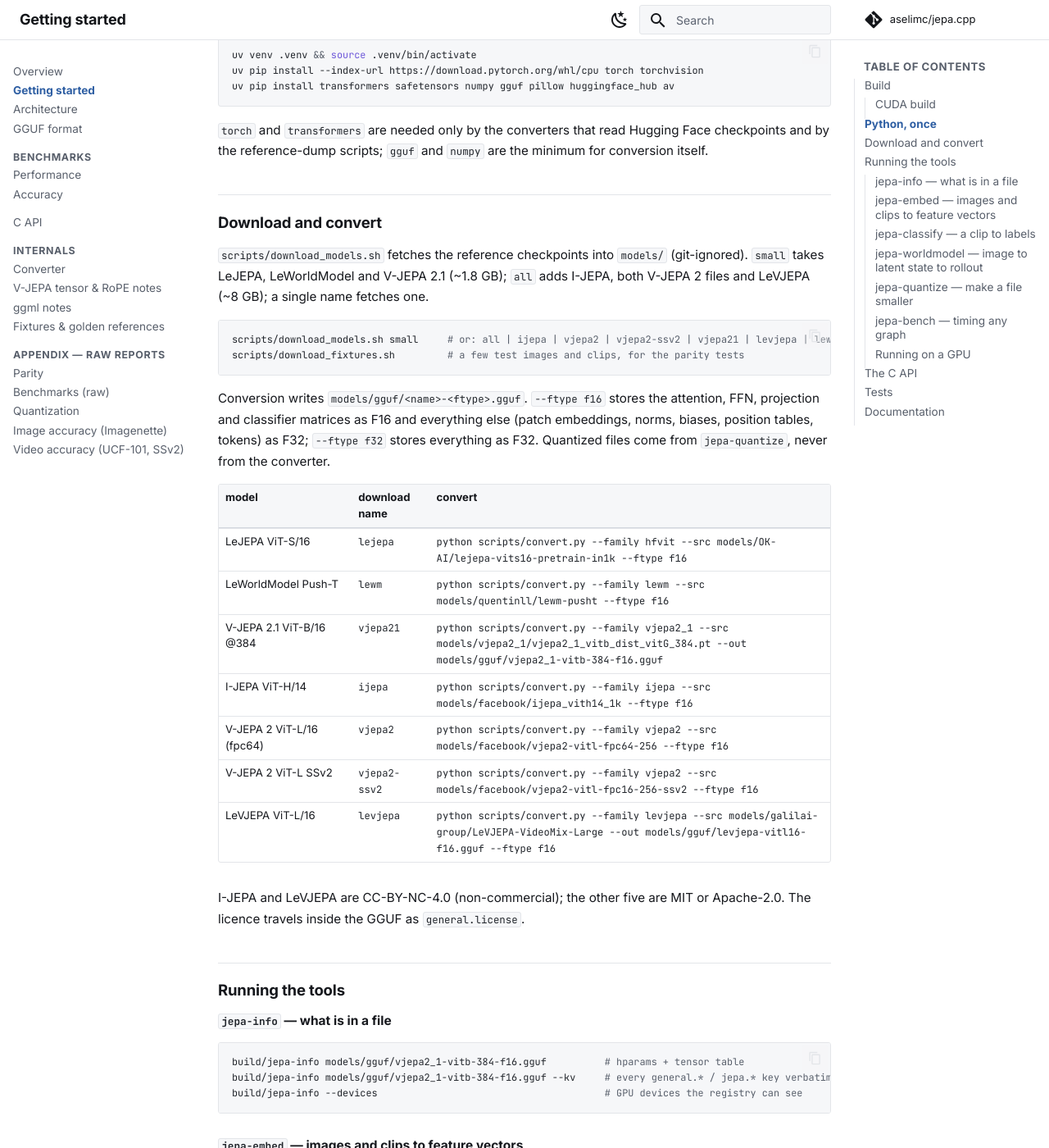
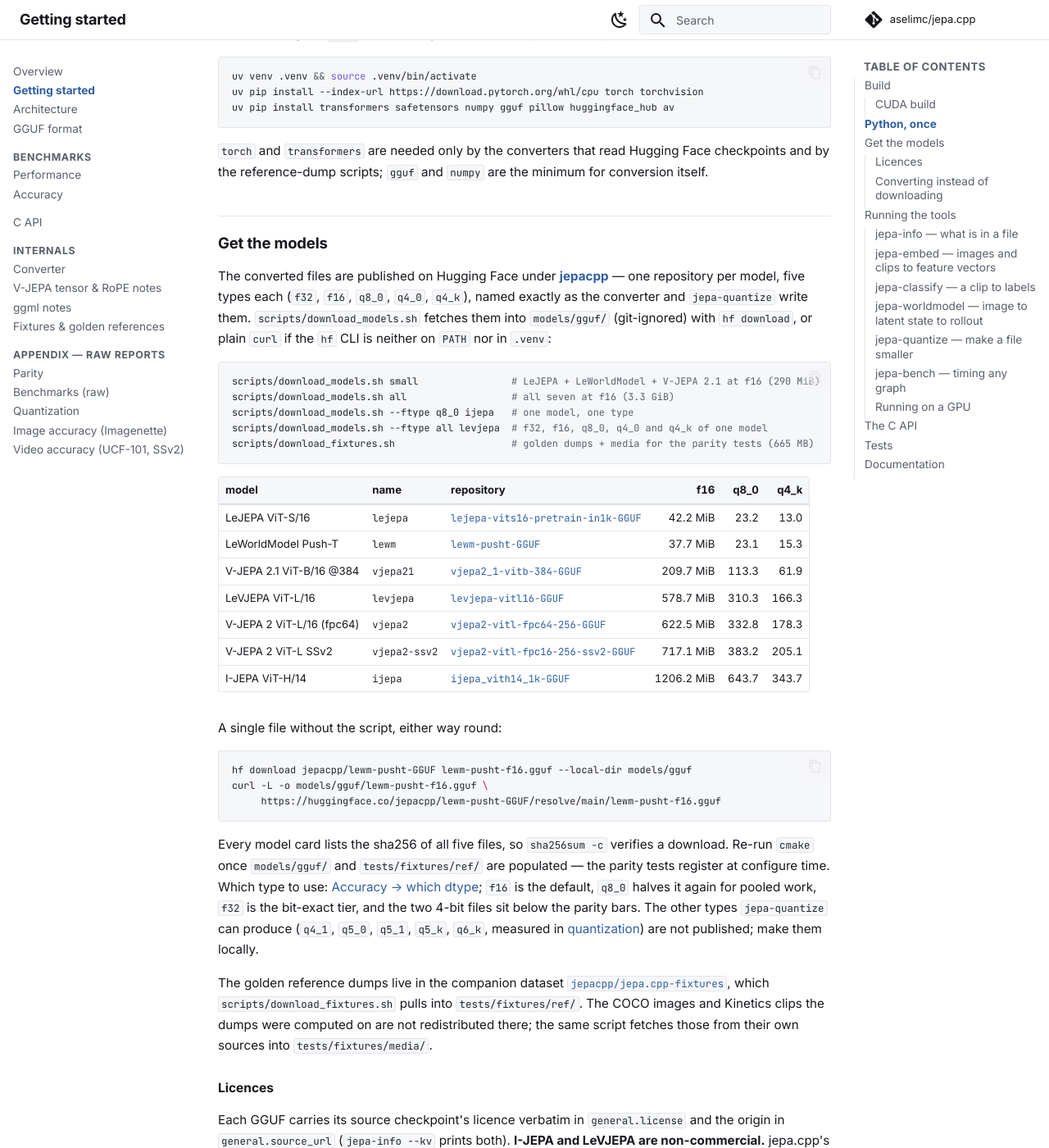
Before and after one commit to aselimc/jepa.cpp, an MkDocs documentation site: the page built from docs/getting-started.md, in a window 1280 px wide and 1400 px high, scrolled down 1450 px. Shown: the whole window at 82% size. Built offline with MkDocs 1.6.1 and Material for MkDocs 9.7.7, drawn with Linux system fonts in a browser that asks for light colours; comment, search, counter and statistics services are not loaded; some of the changed text lies outside the part shown.

Commit message:
docs: document the Hugging Face downloads and the per-model licences
getting-started leads with the seven jepacpp/*-GGUF repositories -- repo, name
and f16/q8_0/q4_k size per model, the one-file hf/curl commands, the sha256 the
model cards carry -- and keeps conversion as the alternative behind --convert.
A new "Licences" table names, for each checkpoint, the declared licence, where
that statement lives (card metadata, upstream LICENSE, or the repository-level
grant for the bare V-JEPA 2.1 .pt) and what redistributing the converted weights
requires; I-JEPA and LeVJEPA are non-commercial, the other five are MIT or
Apache-2.0, none is gated and none carries an acceptable-use policy.

README swaps the convert-first quickstart for the download, keeps three tables,
and points at the licence table; index.md names the org in the overview and in
the getting-started row; the fixtures README records that the dataset carries
ref/ only, under CC BY-NC 4.0, with the media left at its own sources.

````diff
--- a/docs/getting-started.md
+++ b/docs/getting-started.md
@@ -56,7 +56,8 @@
 
 ## Python, once
 
-Python is needed only to download and convert checkpoints. Nothing in the inference path uses it.
+Python is needed only to convert checkpoints yourself. Downloading the already-converted GGUFs needs
+nothing but `curl`, and nothing in the inference path uses Python at all.
 
 ```bash
 uv venv .venv && source .venv/bin/activate
@@ -67,15 +68,81 @@
 `torch` and `transformers` are needed only by the converters that read Hugging Face checkpoints and
 by the reference-dump scripts; `gguf` and `numpy` are the minimum for conversion itself.
 
-## Download and convert
+## Get the models
 
-`scripts/download_models.sh` fetches the reference checkpoints into `models/` (git-ignored).
-`small` takes LeJEPA, LeWorldModel and V-JEPA 2.1 (~1.8 GB); `all` adds I-JEPA, both V-JEPA 2 files and
-LeVJEPA (~8 GB); a single name fetches one.
+The converted files are published on Hugging Face under **[jepacpp](https://huggingface.co/jepacpp)** —
+one repository per model, five types each (`f32`, `f16`, `q8_0`, `q4_0`, `q4_k`), named exactly as the
+converter and `jepa-quantize` write them. `scripts/download_models.sh` fetches them into `models/gguf/`
+(git-ignored) with `hf download`, or plain `curl` if the `hf` CLI is neither on `PATH` nor in `.venv`:
 
 ```bash
-scripts/download_models.sh small     # or: all | ijepa | vjepa2 | vjepa2-ssv2 | vjepa21 | levjepa | lewm | lejepa
-scripts/download_fixtures.sh         # a few test images and clips, for the parity tests
+scripts/download_models.sh small                # LeJEPA + LeWorldModel + V-JEPA 2.1 at f16 (290 MiB)
+scripts/download_models.sh all                  # all seven at f16 (3.3 GiB)
+scripts/download_models.sh --ftype q8_0 ijepa   # one model, one type
+scripts/download_models.sh --ftype all levjepa  # f32, f16, q8_0, q4_0 and q4_k of one model
+scripts/download_fixtures.sh                    # golden dumps + media for the parity tests (665 MB)
+```
+
+| model | name | repository | f16 | q8_0 | q4_k |
+|---|---|---|---:|---:|---:|
+| LeJEPA ViT-S/16 | `lejepa` | [`lejepa-vits16-pretrain-in1k-GGUF`](https://huggingface.co/jepacpp/lejepa-vits16-pretrain-in1k-GGUF) | 42.2 MiB | 23.2 | 13.0 |
+| LeWorldModel Push-T | `lewm` | [`lewm-pusht-GGUF`](https://huggingface.co/jepacpp/lewm-pusht-GGUF) | 37.7 MiB | 23.1 | 15.3 |
+| V-JEPA 2.1 ViT-B/16 @384 | `vjepa21` | [`vjepa2_1-vitb-384-GGUF`](https://huggingface.co/jepacpp/vjepa2_1-vitb-384-GGUF) | 209.7 MiB | 113.3 | 61.9 |
+| LeVJEPA ViT-L/16 | `levjepa` | [`levjepa-vitl16-GGUF`](https://huggingface.co/jepacpp/levjepa-vitl16-GGUF) | 578.7 MiB | 310.3 | 166.3 |
+| V-JEPA 2 ViT-L/16 (fpc64) | `vjepa2` | [`vjepa2-vitl-fpc64-256-GGUF`](https://huggingface.co/jepacpp/vjepa2-vitl-fpc64-256-GGUF) | 622.5 MiB | 332.8 | 178.3 |
+| V-JEPA 2 ViT-L SSv2 | `vjepa2-ssv2` | [`vjepa2-vitl-fpc16-256-ssv2-GGUF`](https://huggingface.co/jepacpp/vjepa2-vitl-fpc16-256-ssv2-GGUF) | 717.1 MiB | 383.2 | 205.1 |
+| I-JEPA ViT-H/14 | `ijepa` | [`ijepa_vith14_1k-GGUF`](https://huggingface.co/jepacpp/ijepa_vith14_1k-GGUF) | 1206.2 MiB | 643.7 | 343.7 |
+
+A single file without the script, either way round:
+
+```bash
+hf download jepacpp/lewm-pusht-GGUF lewm-pusht-f16.gguf --local-dir models/gguf
+curl -L -o models/gguf/lewm-pusht-f16.gguf \
+     https://huggingface.co/jepacpp/lewm-pusht-GGUF/resolve/main/lewm-pusht-f16.gguf
+```
+
+Every model card lists the sha256 of all five files, so `sha256sum -c` verifies a download. Re-run
+`cmake` once `models/gguf/` and `tests/fixtures/ref/` are populated — the parity tests register at
+configure time. Which type to use: [Accuracy → which dtype](accuracy.md#which-dtype-to-ship); `f16` is
+the default, `q8_0` halves it again for pooled work, `f32` is the bit-exact tier, and the two 4-bit
+files sit below the parity bars. The other types `jepa-quantize` can produce (`q4_1`, `q5_0`, `q5_1`,
+`q5_k`, `q6_k`, measured in [quantization](quantization.md)) are not published; make them locally.
+
+The golden reference dumps live in the companion dataset
+[`jepacpp/jepa.cpp-fixtures`](https://huggingface.co/datasets/jepacpp/jepa.cpp-fixtures), which
+`scripts/download_fixtures.sh` pulls into `tests/fixtures/ref/`. The COCO images and Kinetics clips the
+dumps were computed on are not redistributed there; the same script fetches those from their own
+sources into `tests/fixtures/media/`.
+
+### Licences
+
+Each GGUF carries its source checkpoint's licence verbatim in `general.license` and the origin in
+`general.source_url` (`jepa-info --kv` prints both). **I-JEPA and LeVJEPA are non-commercial.**
+jepa.cpp's own code is MIT.
+
+| model | licence | source of that statement | redistribution of the converted weights |
+|---|---|---|---|
+| I-JEPA ViT-H/14 | **CC BY-NC 4.0** | [model card](https://huggingface.co/facebook/ijepa_vith14_1k) + the full CC text as [LICENSE](https://github.com/facebookresearch/ijepa/blob/main/LICENSE) | permitted for **non-commercial** use, with attribution to Meta and a note that the file is modified |
+| LeJEPA ViT-S/16 | Apache-2.0 | [model card](https://huggingface.co/OK-AI/lejepa-vits16-pretrain-in1k) metadata (the repo ships no `LICENSE` file) | permitted, with attribution |
+| LeWorldModel Push-T | MIT | [model card](https://huggingface.co/quentinll/lewm-pusht) + [le-wm](https://github.com/lucas-maes/le-wm) | permitted, keep the notice |
+| V-JEPA 2 ViT-L/16 (fpc64) | MIT | [model card](https://huggingface.co/facebook/vjepa2-vitl-fpc64-256) + [LICENSE](https://github.com/facebookresearch/vjepa2/blob/main/LICENSE) | permitted, keep the notice |
+| V-JEPA 2 ViT-L SSv2 | MIT | [model card](https://huggingface.co/facebook/vjepa2-vitl-fpc16-256-ssv2) + the same LICENSE | permitted, keep the notice |
+| V-JEPA 2.1 ViT-B/16 @384 | MIT | the [checkpoint table](https://github.com/facebookresearch/vjepa2#v-jepa-21-pretrained-checkpoints) of `facebookresearch/vjepa2`; the `.pt` on `dl.fbaipublicfiles.com` carries no metadata of its own, so this is the repository-level grant | permitted, keep the notice |
+| LeVJEPA ViT-L/16 | **CC BY-NC 4.0** | [model card](https://huggingface.co/galilai-group/LeVJEPA-VideoMix-Large) metadata (the repo ships no `LICENSE` file); the weights are trained from scratch, so the restriction is the publisher's own | permitted for **non-commercial** use, with attribution to galilai-group and a note that the file is modified |
+
+None of the seven is gated and none carries an acceptable-use policy. The `jepacpp` repositories mirror
+these terms one for one; the fixtures dataset is CC BY-NC 4.0, because it stores outputs of the two
+non-commercial models.
+
+### Converting instead of downloading
+
+`scripts/download_models.sh --convert` fetches the *source* checkpoints into `models/` (git-ignored)
+instead of the GGUFs. `small` takes LeJEPA, LeWorldModel and V-JEPA 2.1 (~1.8 GB); `all` adds I-JEPA,
+both V-JEPA 2 files and LeVJEPA (~8 GB); a single name fetches one. This is the path that needs the
+Python environment above.
+
+```bash
+scripts/download_models.sh --convert small   # or: all | ijepa | vjepa2 | vjepa2-ssv2 | vjepa21 | levjepa | lewm | lejepa
 ```
 
 Conversion writes `models/gguf/<name>-<ftype>.gguf`. `--ftype f16` stores the attention, FFN,
@@ -93,8 +160,9 @@
 | V-JEPA 2 ViT-L SSv2 | `vjepa2-ssv2` | `python scripts/convert.py --family vjepa2 --src models/facebook/vjepa2-vitl-fpc16-256-ssv2 --ftype f16` |
 | LeVJEPA ViT-L/16 | `levjepa` | `python scripts/convert.py --family levjepa --src models/galilai-group/LeVJEPA-VideoMix-Large --out models/gguf/levjepa-vitl16-f16.gguf --ftype f16` |
 
-I-JEPA and LeVJEPA are CC-BY-NC-4.0 (non-commercial); the other five are MIT or Apache-2.0. The licence
-travels inside the GGUF as `general.license`.
+The published files come from exactly these commands plus `jepa-quantize`; every model card records the
+one that produced it and the jepa.cpp commit it ran at, so a local conversion is reproducible against
+the published sha256.
 
 ## Running the tools
 
````
Also changed, not shown: README.md (+16 -13 lines), docs/index.md (+4 -2 lines), 1 other file.
